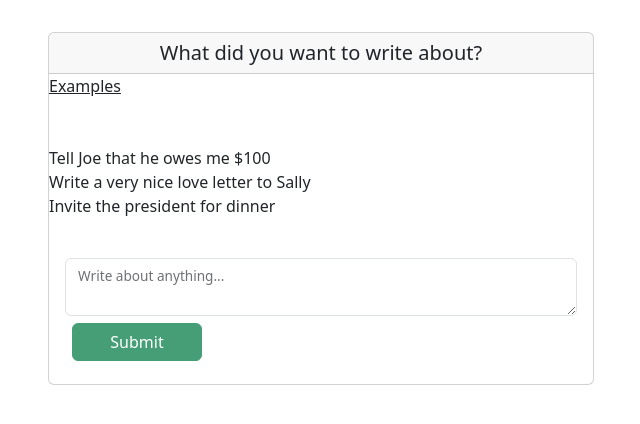
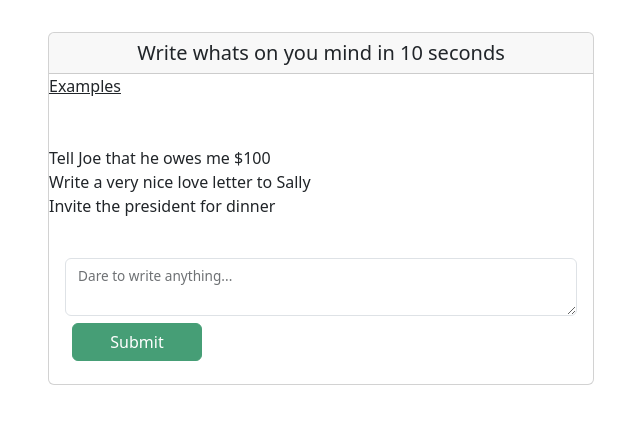
Before and after one commit to amiaynara/letter_generator, a Flask app: page / in a window 1280 px wide. Shown: the top 424 px of the page, without its empty margins (319-959 px from the left). Run offline with Flask 2, Linux system fonts and the light colour scheme; parts of the project's set-up code (start-up, migrations or seed data) failed here and were passed over; some libraries are stand-ins or nearby versions.

Commit message:
Add files via upload

```diff
--- a/templates/parameters.html
+++ b/templates/parameters.html
@@ -6,7 +6,7 @@
 {% block content %}
     <div class="col-6">
         <div class="card">
-            <h5 class="card-header text-center">What did you want to write about?</h5>
+            <h5 class="card-header text-center">Write whats on you mind in 10 seconds</h5>
             <u>Examples</u><br>
             <br>Tell Joe that he owes me $100
             <br>Write a very nice love letter to Sally
@@ -18,7 +18,7 @@
                 <form method="POST" action="{{ url_for('parameters') }}">
                     <div class="form-floating">
                         <textarea class="form-control" id="instruction" name="instruction"></textarea>
-                        <label for="instruction">Write about anything... </label>
+                        <label for="instruction">Dare to write anything... </label>
                     </div>
                     <button id="submit-button" class="btn btn-success open-button submit-btn" type="submit">Submit</button>
                 </form>
```
